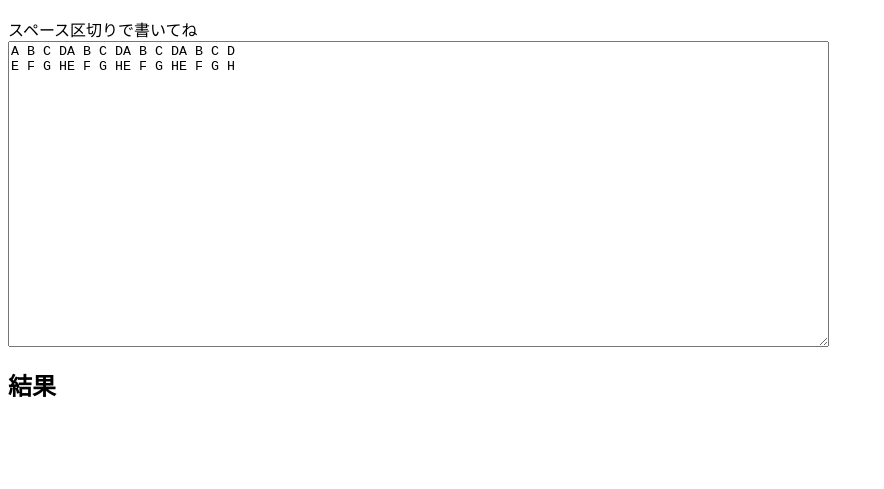
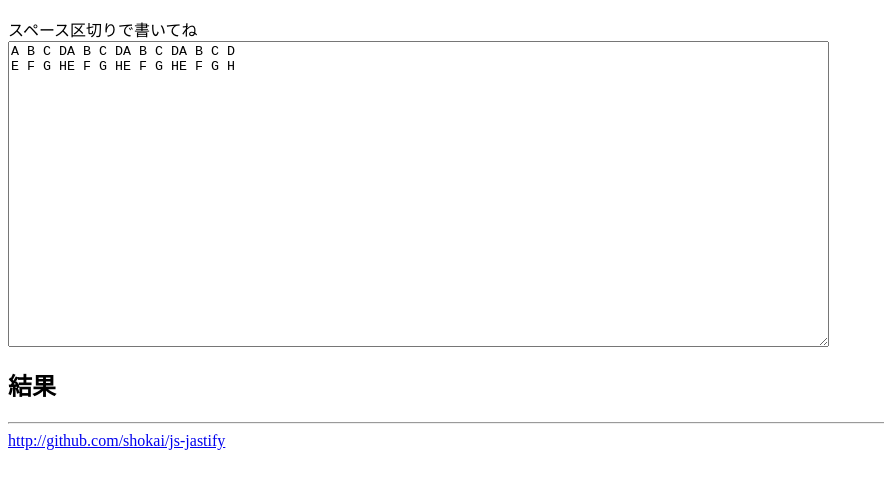
Before and after one commit to shokai/js-justify, a plain HTML site: page index.html in a window 1280 px wide. Shown: the part 113-602 px from the top of the page, without its empty margins (0-884 px from the left). Drawn offline with Linux system fonts and the light colour scheme.

Commit message:
add link

```diff
--- a/index.html
+++ b/index.html
@@ -17,6 +17,7 @@ E F G HE F G HE F G HE F G H</textarea>
 </div>
 
 <span id="width_tmp"></span>
-
+<hr />
+<a href="http://github.com/shokai/js-jastify">http://github.com/shokai/js-jastify</a>
 </body>
 </html>
```
